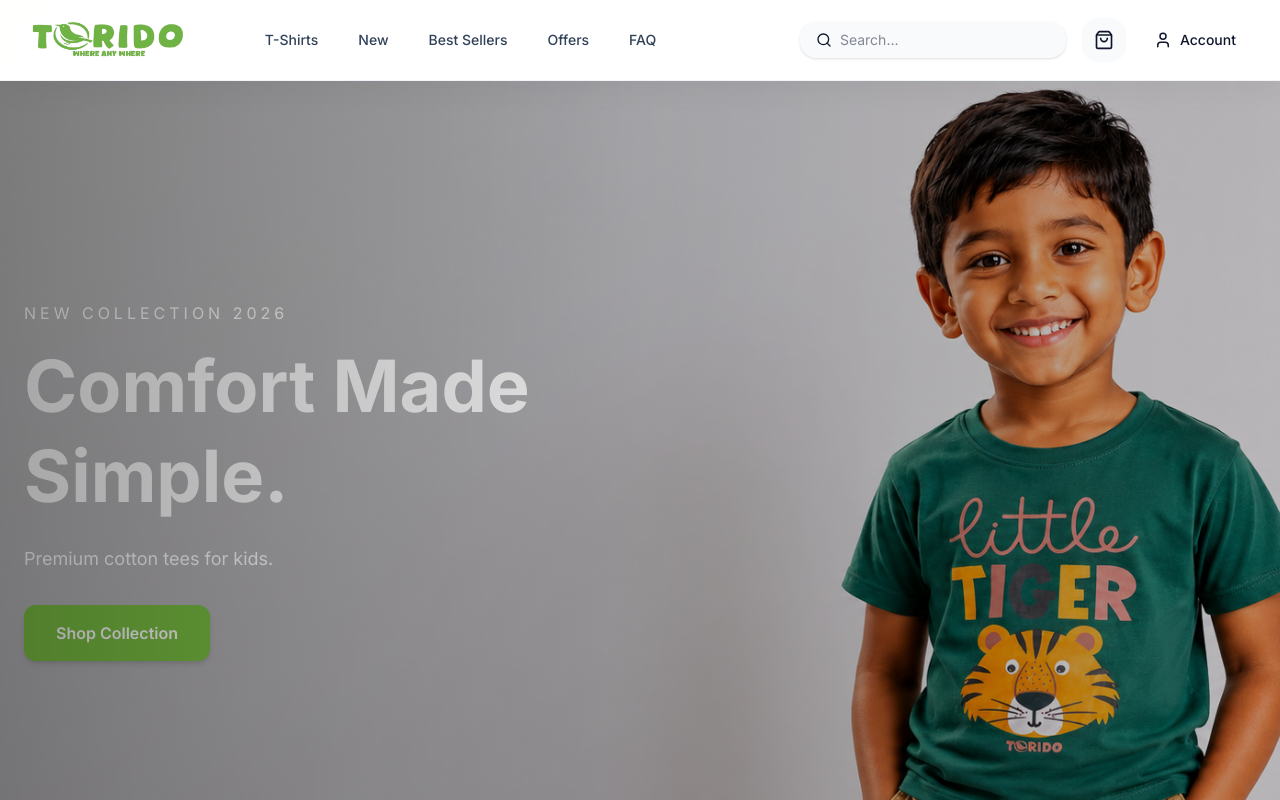
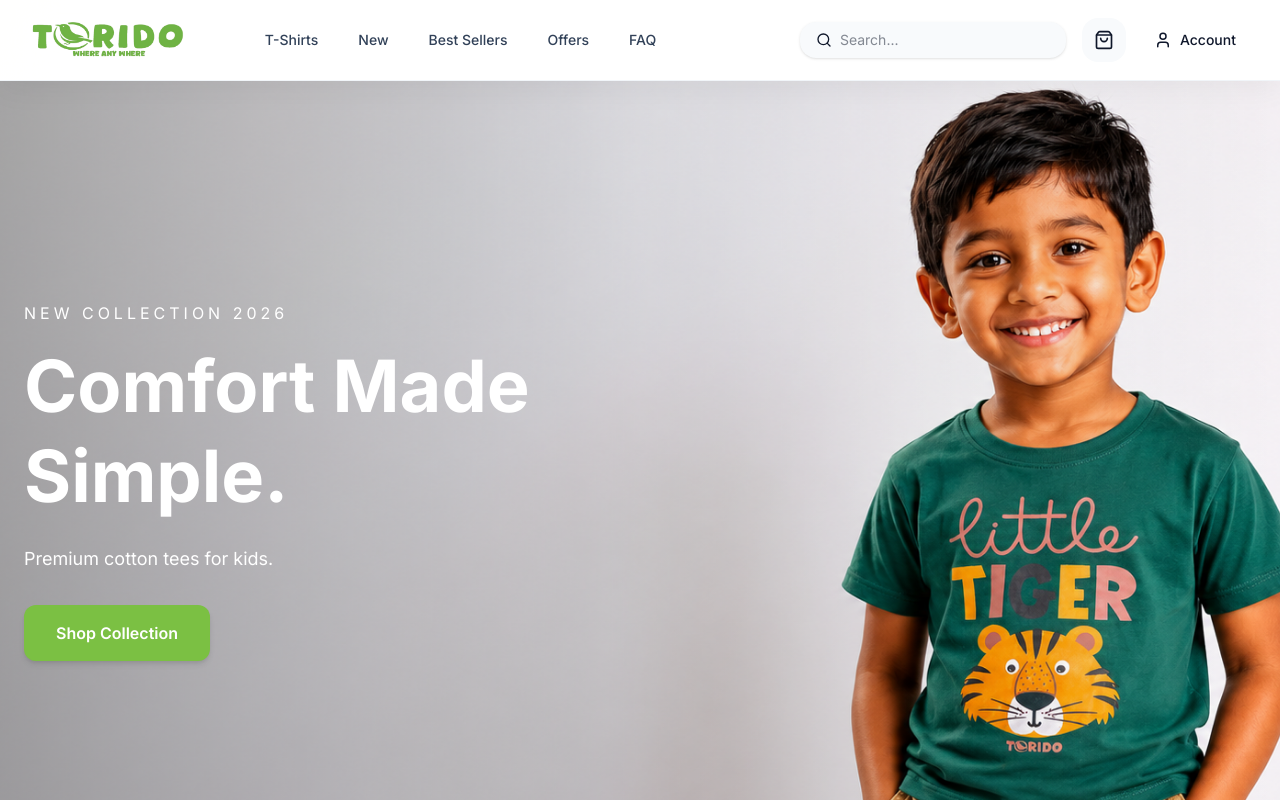
Before and after one commit to senaya-bandara/torido, a Next.js app: page / in a window 1280 px wide. Shown: the top 800 px of the page. Built offline with nearby package versions, Linux system fonts and the light colour scheme; no server answers.

Commit message:
Update page.tsx

```diff
--- a/app/page.tsx
+++ b/app/page.tsx
@@ -38,11 +38,10 @@ export default function HomePage() {
       z-10
     "
   />
-  <div className="absolute inset-0 bg-black/25" />
 
 
-  <div className="absolute inset-0 flex items-center">
-    <div className="max-w-7xl mx-auto px-6 w-full">
+<div className="absolute inset-0 flex items-center z-20">
+     <div className="max-w-7xl mx-auto px-6 w-full">
       <div className="max-w-xl text-white">
 
         <p className="uppercase tracking-[0.25em] mb-4">
```
